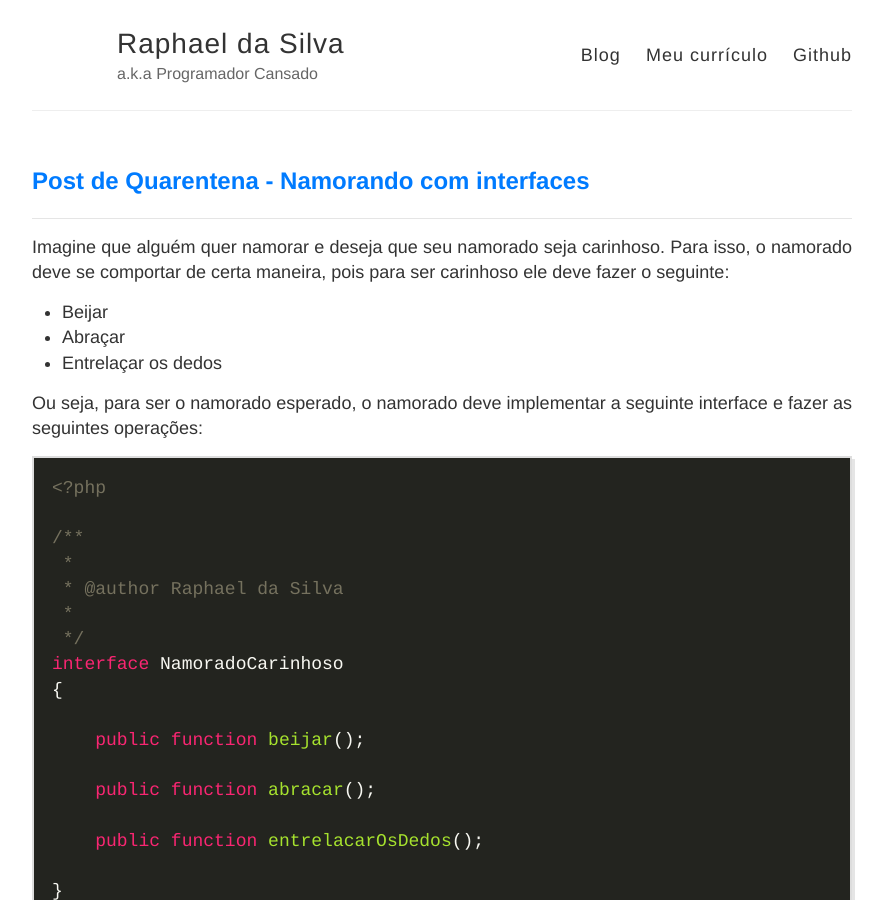
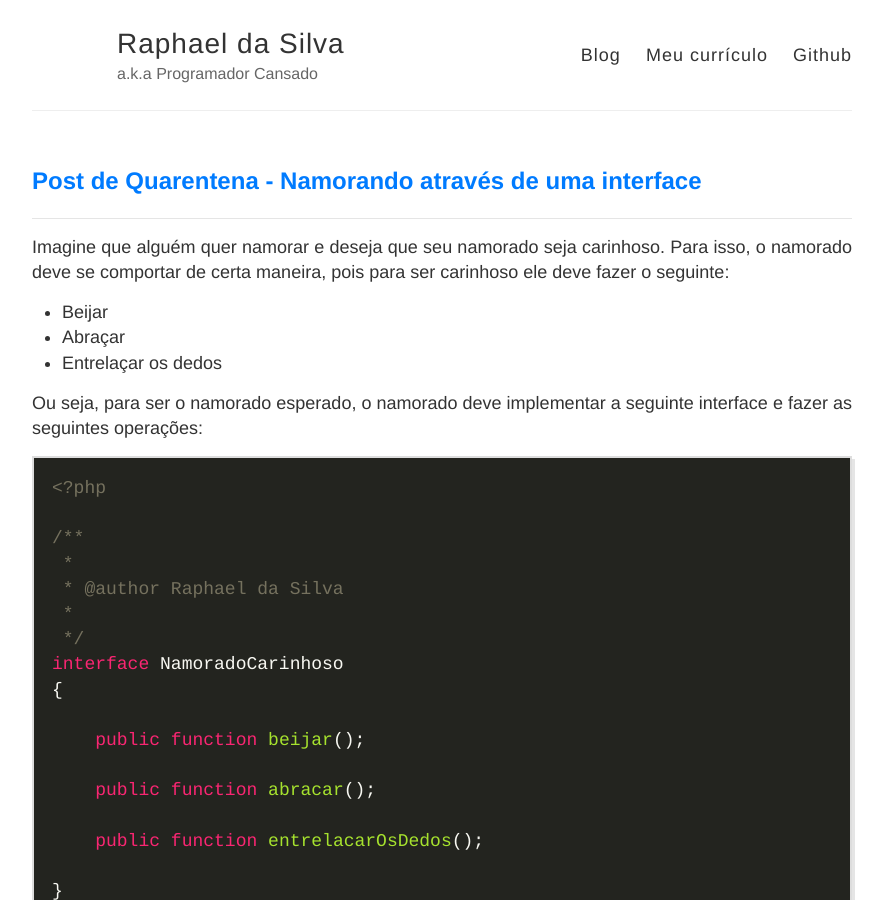
Before and after one commit to raphael-da-silva/raphael-da-silva.github.io, a Jekyll site: the page built from _posts/2020-04-08-namorando-com-interfaces.md, in a window 1280 px wide and 900 px high. Shown: the whole window, without its empty margins (198-1084 px from the left). Built offline with Jekyll 4.4.1, drawn with Linux system fonts in a browser that asks for light colours; nearby versions of some CDN libraries.

Commit message:
Revisão do post

```diff
--- a/_posts/2020-04-08-namorando-com-interfaces.md
+++ b/_posts/2020-04-08-namorando-com-interfaces.md
@@ -1,6 +1,6 @@
 ---
 layout: post
-title: Post de Quarentena - Namorando com interfaces
+title: Post de Quarentena - Namorando através de uma interface
 ---
 
 Imagine que alguém quer namorar e deseja que seu namorado seja carinhoso. Para isso, o namorado deve se comportar de certa maneira, pois para ser carinhoso ele deve fazer o seguinte:
```
